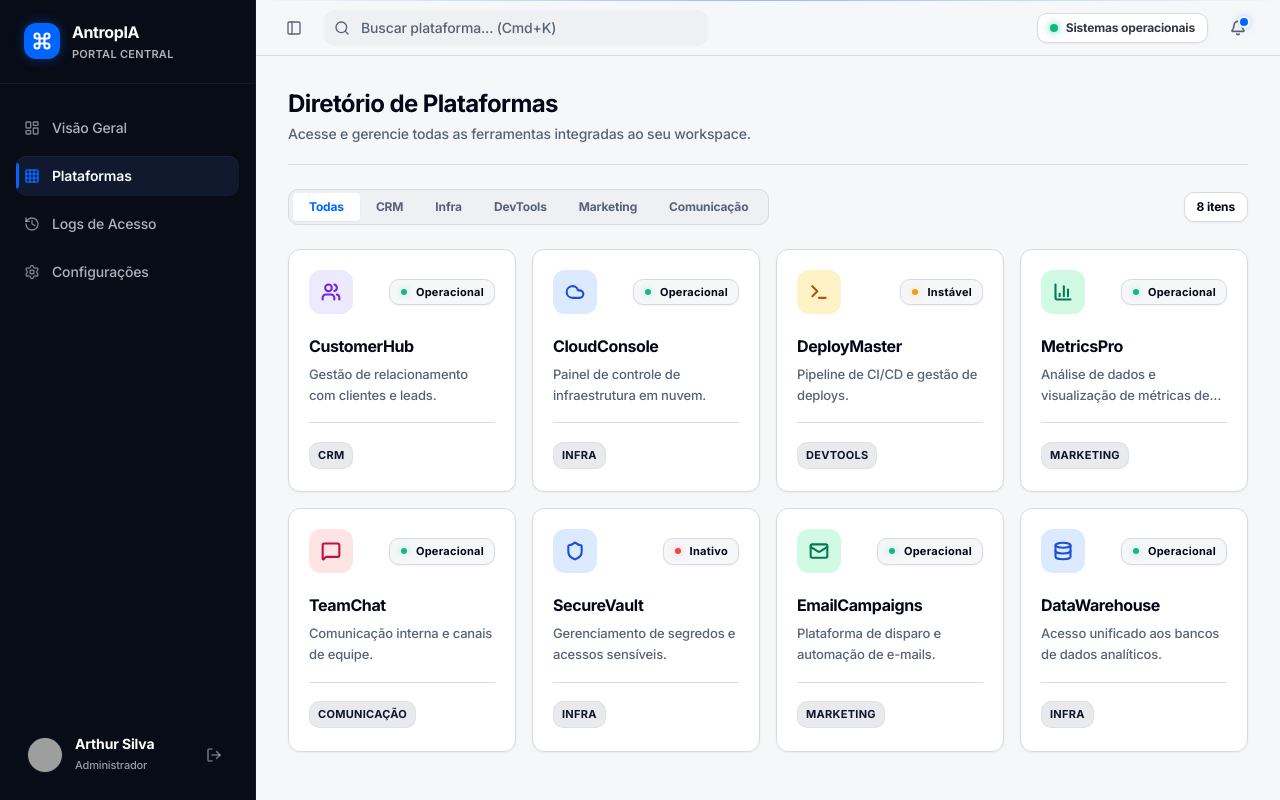
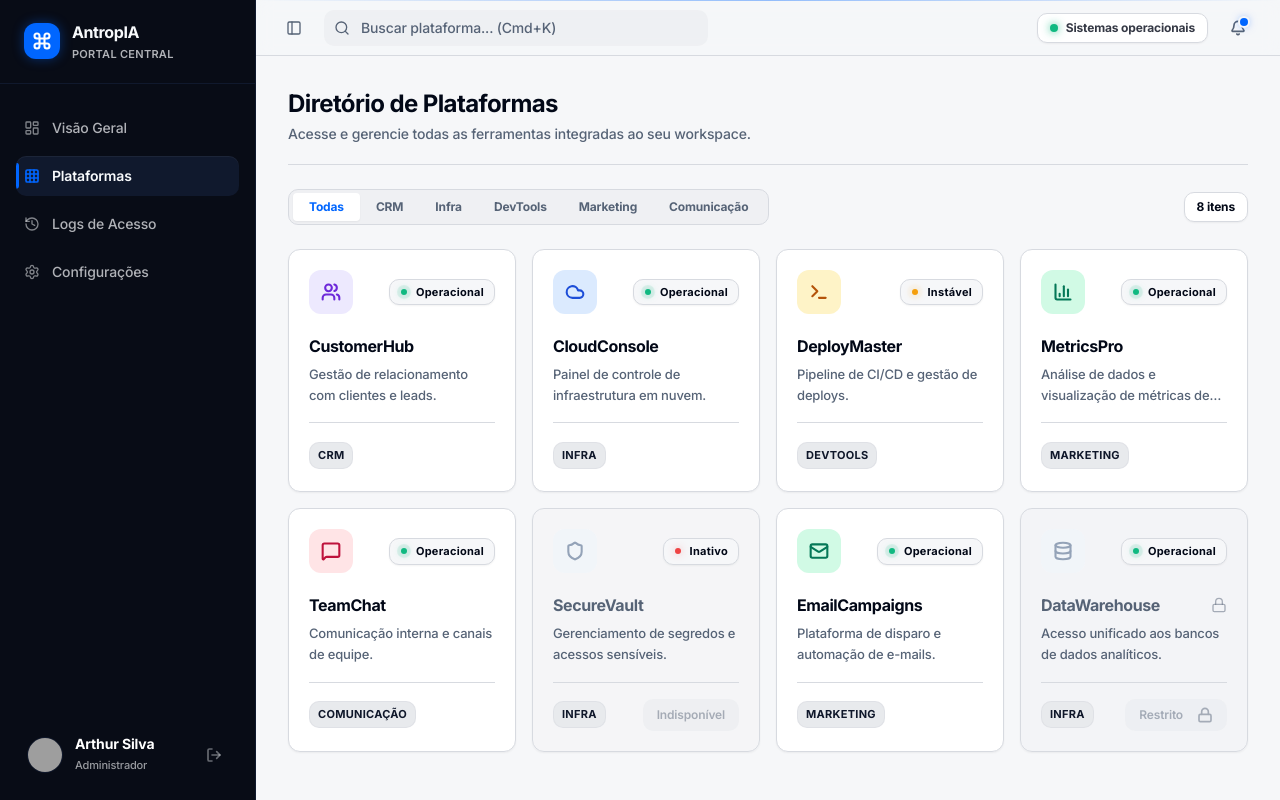
Before and after one commit to vitorbb1989/portal-de-acesso-central-9vhbl9ffx, a React (Vite) app: page /platforms in a window 1280 px wide. Built offline with nearby package versions, Linux system fonts and the light colour scheme; grey boxes are pictures that could not be loaded.

Commit message:
Refactor AntropIA Portal to modular architecture

```diff
--- a/src/components/AppSidebar.tsx
+++ b/src/components/AppSidebar.tsx
@@ -8,12 +8,15 @@ import {
   SidebarMenu,
   SidebarMenuItem,
   SidebarMenuButton,
+  SidebarMenuSkeleton,
 } from '@/components/ui/sidebar'
 import { Avatar, AvatarFallback, AvatarImage } from '@/components/ui/avatar'
 import { cn } from '@/lib/utils'
+import { useAppStore } from '@/stores/main'
 
 export function AppSidebar() {
   const location = useLocation()
+  const { isLoading } = useAppStore()
 
   const navItems = [
     { title: 'Visão Geral', url: '/', icon: LayoutDashboard },
@@ -42,7 +45,13 @@ export function AppSidebar() {
 
       <SidebarContent className="px-4 pt-6">
         <SidebarMenu>
-          {navItems.map((item) => {
+          {isLoading
+            ? Array.from({ length: 4 }).map((_, i) => (
+                <SidebarMenuItem key={i}>
+                  <SidebarMenuSkeleton showIcon className="h-10 mb-1 rounded-md" />
+                </SidebarMenuItem>
+              ))
+            : navItems.map((item) => {
                 const isActive = location.pathname === item.url
                 return (
                   <SidebarMenuItem key={item.title}>
--- /dev/null
+++ b/src/components/EmptyState.tsx
@@ -0,0 +1,13 @@
+import { Box } from 'lucide-react'
+
+export function EmptyState({ message = 'Nenhum resultado encontrado.' }: { message?: string }) {
+  return (
+    <div className="py-16 px-6 text-center bg-secondary/30 rounded-xl border border-dashed border-border flex flex-col items-center justify-center min-h-[300px] animate-fade-in">
+      <div className="h-12 w-12 rounded-full bg-secondary flex items-center justify-center mb-4">
+        <Box className="h-6 w-6 text-muted-foreground" />
+      </div>
+      <h3 className="text-lg font-bold tracking-tight text-foreground mb-1">Nada por aqui</h3>
+      <p className="text-sm font-medium text-muted-foreground max-w-sm">{message}</p>
+    </div>
+  )
+}
--- /dev/null
+++ b/src/components/ErrorState.tsx
@@ -0,0 +1,25 @@
+import { AlertTriangle, RefreshCcw } from 'lucide-react'
+import { Button } from '@/components/ui/button'
+
+export function ErrorState({ error, onRetry }: { error: string; onRetry?: () => void }) {
+  return (
+    <div className="py-16 px-6 text-center bg-destructive/5 rounded-xl border border-destructive/20 flex flex-col items-center justify-center min-h-[300px] animate-fade-in">
+      <div className="h-12 w-12 rounded-full bg-destructive/10 flex items-center justify-center mb-4">
+        <AlertTriangle className="h-6 w-6 text-destructive" />
+      </div>
+      <h3 className="text-lg font-bold tracking-tight text-destructive mb-1">
+        Erro ao carregar dados
+      </h3>
+      <p className="text-sm font-medium text-destructive/80 max-w-sm mb-6">{error}</p>
+      {onRetry && (
+        <Button
+          variant="outline"
+          className="border-destructive/30 text-destructive hover:bg-destructive/10 hover:text-destructive"
+          onClick={onRetry}
+        >
+          <RefreshCcw className="mr-2 h-4 w-4" /> Tentar Novamente
+        </Button>
+      )}
+    </div>
+  )
+}
--- a/src/components/PlatformCard.tsx
+++ b/src/components/PlatformCard.tsx
@@ -1,41 +1,44 @@
 import { useState } from 'react'
-import { Platform } from '@/lib/mock-data'
 import { Card, CardContent, CardHeader } from '@/components/ui/card'
 import { Button } from '@/components/ui/button'
-import { Loader2, ExternalLink } from 'lucide-react'
+import { Loader2, ExternalLink, Lock } from 'lucide-react'
 import { cn } from '@/lib/utils'
+import { StatusBadge } from './StatusBadge'
+import { PlatformStatus } from '@/lib/mock-data'
 
-interface PlatformCardProps {
-  platform: Platform
+export interface PlatformCardProps {
+  id: string
+  title: string
+  description: string
+  icon: any
+  status: PlatformStatus
+  category: string
+  accessLevel?: 'full' | 'restricted'
+  url?: string
   index?: number
 }
 
-export function PlatformCard({ platform, index = 0 }: PlatformCardProps) {
+export function PlatformCard({
+  id,
+  title,
+  description,
+  icon: Icon,
+  status,
+  category,
+  accessLevel = 'full',
+  url,
+  index = 0,
+}: PlatformCardProps) {
   const [isConnecting, setIsConnecting] = useState(false)
 
-  const statusConfig = {
-    online: {
-      color: 'bg-status-success',
-      glow: 'shadow-[0_0_8px_rgba(16,185,129,0.4)]',
-      label: 'Operacional',
-    },
-    warning: {
-      color: 'bg-status-warning',
-      glow: 'shadow-[0_0_8px_rgba(245,158,11,0.4)]',
-      label: 'Instável',
-    },
-    offline: {
-      color: 'bg-status-error',
-      glow: 'shadow-[0_0_8px_rgba(239,68,68,0.4)]',
-      label: 'Inativo',
-    },
-  }
+  const isRestricted = accessLevel === 'restricted'
+  const isOffline = status === 'offline'
 
-  const currentStatus = statusConfig[platform.status] || statusConfig.offline
-  const Icon = platform.icon
-
-  const getCategoryColor = (category: string) => {
-    switch (category) {
+  const getCategoryColor = (cat: string) => {
+    if (isRestricted || isOffline) {
+      return 'bg-slate-100 text-slate-400 group-hover:bg-slate-200 group-focus:bg-slate-200'
+    }
+    switch (cat) {
       case 'CRM':
         return 'bg-violet-100 text-violet-700 group-hover:bg-violet-200 group-focus:bg-violet-200'
       case 'Infra':
@@ -53,10 +56,11 @@ export function PlatformCard({ platform, index = 0 }: PlatformCardProps) {
 
   const handleAccess = (e: React.MouseEvent) => {
     e.preventDefault()
+    if (isRestricted || isOffline) return
     setIsConnecting(true)
     setTimeout(() => {
       setIsConnecting(false)
-      console.log(`Navigating to ${platform.url}`)
+      console.log(`Navigating to ${url}`)
     }, 800)
   }
 
@@ -69,15 +73,20 @@ export function PlatformCard({ platform, index = 0 }: PlatformCardProps) {
 
   return (
     <Card
-      tabIndex={0}
-      role="button"
+      tabIndex={isRestricted || isOffline ? -1 : 0}
+      role={isRestricted || isOffline ? 'article' : 'button'}
       onKeyDown={handleKeyDown}
       onClick={handleAccess}
       className={cn(
-        'group relative overflow-hidden transition-all duration-200 ease-out h-full flex flex-col animate-fade-in outline-none cursor-pointer',
+        'group relative overflow-hidden transition-all duration-200 ease-out h-full flex flex-col animate-fade-in outline-none',
         'bg-card border-border shadow-sm',
-        'hover:-translate-y-1 hover:border-primary/40 hover:shadow-[0_8px_24px_-12px_rgba(0,102,255,0.4)]',
-        'focus:ring-2 focus:ring-primary/20 focus:border-primary focus:bg-primary/[0.02]',
+        !isRestricted &&
+          !isOffline && [
+            'cursor-pointer hover:-translate-y-1 hover:border-primary/40 hover:shadow-[0_8px_24px_-12px_rgba(0,102,255,0.4)]',
+            'focus:ring-2 focus:ring-primary/20 focus:border-primary focus:bg-primary/[0.02]',
+          ],
+        isRestricted && 'opacity-80 bg-secondary/20',
+        isOffline && 'opacity-90 bg-secondary/10',
       )}
       style={{ animationDelay: `${index * 40}ms` }}
     >
@@ -85,66 +94,59 @@ export function PlatformCard({ platform, index = 0 }: PlatformCardProps) {
         <div
           className={cn(
             'h-11 w-11 rounded-xl flex items-center justify-center transition-colors duration-200',
-            getCategoryColor(platform.category),
+            getCategoryColor(category),
           )}
         >
           {Icon && <Icon className="h-5 w-5" strokeWidth={2.5} />}
         </div>
-        <div className="flex items-center gap-2 px-2.5 py-1 rounded-md bg-background border border-border shadow-sm">
-          <div className="relative flex h-2 w-2 items-center justify-center">
-            {platform.status !== 'offline' && (
-              <span
-                className={cn(
-                  'animate-ping absolute inline-flex h-full w-full rounded-full opacity-40',
-                  currentStatus.color,
-                )}
-                style={{ animationDuration: platform.status === 'warning' ? '3s' : '2s' }}
-              ></span>
-            )}
-            <span
-              className={cn(
-                'relative inline-flex h-1.5 w-1.5 rounded-full',
-                currentStatus.color,
-                currentStatus.glow,
-              )}
-            />
-          </div>
-          <span className="text-[11px] font-bold text-foreground tracking-wide">
-            {currentStatus.label}
-          </span>
-        </div>
+        <StatusBadge status={status} />
       </CardHeader>
 
       <CardContent className="p-5 pt-2 flex-grow flex flex-col">
-        <h3 className="font-bold text-base tracking-tight mb-1.5 text-foreground group-hover:text-primary group-focus:text-primary transition-colors duration-200">
-          {platform.name || 'Não identificado'}
-        </h3>
+        <div className="flex items-center justify-between mb-1.5">
+          <h3
+            className={cn(
+              'font-bold text-base tracking-tight transition-colors duration-200',
+              isRestricted || isOffline
+                ? 'text-muted-foreground'
+                : 'text-foreground group-hover:text-primary group-focus:text-primary',
+            )}
+          >
+            {title || 'Não identificado'}
+          </h3>
+          {isRestricted && <Lock className="h-4 w-4 text-muted-foreground/50" />}
+        </div>
         <p className="text-[13px] text-muted-foreground leading-relaxed line-clamp-2 mb-4 flex-grow font-medium">
-          {platform.description || 'Sem descrição.'}
+          {description || 'Sem descrição.'}
         </p>
 
         <div className="pt-4 border-t border-border flex items-center justify-between mt-auto transition-colors duration-200">
           <span className="text-[11px] font-bold tracking-wide uppercase px-2 py-1 rounded-md bg-secondary text-secondary-foreground border border-border/50">
-            {platform.category || 'Geral'}
+            {category || 'Geral'}
           </span>
           <Button
             size="sm"
             tabIndex={-1}
+            disabled={isRestricted || isOffline || isConnecting}
             className={cn(
-              'h-8 px-3.5 text-xs font-semibold bg-primary/10 text-primary shadow-none',
-              'opacity-0 translate-y-2',
-              'group-hover:opacity-100 group-hover:translate-y-0 hover:bg-primary hover:text-white',
-              'group-focus:opacity-100 group-focus:translate-y-0',
-              'transition-all duration-200 ease-out',
+              'h-8 px-3.5 text-xs font-semibold shadow-none transition-all duration-200 ease-out',
+              isRestricted || isOffline
+                ? 'bg-secondary text-muted-foreground opacity-100'
+                : 'bg-primary/10 text-primary opacity-0 translate-y-2 group-hover:opacity-100 group-hover:translate-y-0 group-focus:opacity-100 group-focus:translate-y-0 hover:bg-primary hover:text-white',
             )}
             onClick={(e) => {
               e.stopPropagation()
               handleAccess(e)
             }}
-            disabled={isConnecting}
           >
             {isConnecting ? (
               <Loader2 className="h-3.5 w-3.5 animate-spin" />
+            ) : isRestricted ? (
+              <>
+                Restrito <Lock className="ml-1.5 h-3 w-3" strokeWidth={2.5} />
+              </>
+            ) : isOffline ? (
+              'Indisponível'
             ) : (
               <>
                 Acessar <ExternalLink className="ml-1.5 h-3.5 w-3.5" strokeWidth={2.5} />
--- /dev/null
+++ b/src/components/PlatformCardSkeleton.tsx
@@ -0,0 +1,26 @@
+import { Card, CardContent, CardHeader } from '@/components/ui/card'
+import { Skeleton } from '@/components/ui/skeleton'
+import { cn } from '@/lib/utils'
+
+export function PlatformCardSkeleton({ index = 0 }: { index?: number }) {
+  return (
+    <Card
+      className={cn('h-full flex flex-col bg-card border-border shadow-sm animate-fade-in')}
+      style={{ animationDelay: `${index * 40}ms` }}
+    >
+      <CardHeader className="p-5 pb-3 flex flex-row items-center justify-between space-y-0">
+        <Skeleton className="h-11 w-11 rounded-xl" />
+        <Skeleton className="h-6 w-24 rounded-md" />
+      </CardHeader>
+      <CardContent className="p-5 pt-2 flex-grow flex flex-col">
+        <Skeleton className="h-5 w-3/4 mb-2.5" />
+        <Skeleton className="h-3.5 w-full mb-1.5" />
+        <Skeleton className="h-3.5 w-4/5 mb-4 flex-grow" />
+        <div className="pt-4 border-t border-border flex items-center justify-between mt-auto">
+          <Skeleton className="h-6 w-16 rounded-md" />
+          <Skeleton className="h-8 w-24 rounded-md" />
+        </div>
+      </CardContent>
+    </Card>
+  )
+}
--- /dev/null
+++ b/src/components/StatusBadge.tsx
@@ -0,0 +1,60 @@
+import { cn } from '@/lib/utils'
+import { PlatformStatus } from '@/lib/mock-data'
+
+export interface StatusBadgeProps {
+  status: PlatformStatus
+  className?: string
+}
+
+export function StatusBadge({ status, className }: StatusBadgeProps) {
+  const statusConfig = {
+    online: {
+      color: 'bg-status-success',
+      glow: 'shadow-[0_0_8px_rgba(16,185,129,0.4)]',
+      label: 'Operacional',
+    },
+    warning: {
+      color: 'bg-status-warning',
+      glow: 'shadow-[0_0_8px_rgba(245,158,11,0.4)]',
+      label: 'Instável',
+    },
+    offline: {
+      color: 'bg-status-error',
+      glow: 'shadow-[0_0_8px_rgba(239,68,68,0.4)]',
+      label: 'Inativo',
+    },
+  }
+
+  const currentStatus = statusConfig[status] || statusConfig.offline
+
+  return (
+    <div
+      className={cn(
+        'flex items-center gap-2 px-2.5 py-1 rounded-md bg-background border border-border shadow-sm',
+        className,
+      )}
+    >
+      <div className="relative flex h-2 w-2 items-center justify-center">
+        {status !== 'offline' && (
+          <span
+            className={cn(
+              'animate-ping absolute inline-flex h-full w-full rounded-full opacity-40',
+              currentStatus.color,
+            )}
+            style={{ animationDuration: status === 'warning' ? '3s' : '2s' }}
+          ></span>
+        )}
+        <span
+          className={cn(
+            'relative inline-flex h-1.5 w-1.5 rounded-full',
+            currentStatus.color,
+            currentStatus.glow,
+          )}
+        />
+      </div>
+      <span className="text-[11px] font-bold text-foreground tracking-wide">
+        {currentStatus.label}
+      </span>
+    </div>
+  )
+}
--- a/src/pages/Index.tsx
+++ b/src/pages/Index.tsx
@@ -1,13 +1,63 @@
 import { useAppStore } from '@/stores/main'
 import { PlatformCard } from '@/components/PlatformCard'
+import { PlatformCardSkeleton } from '@/components/PlatformCardSkeleton'
+import { EmptyState } from '@/components/EmptyState'
+import { ErrorState } from '@/components/ErrorState'
 import { ArrowRight, Clock, Plus } from 'lucide-react'
 import { Button } from '@/components/ui/button'
 import { Link } from 'react-router-dom'
 
 const Index = () => {
-  const { platforms, searchQuery } = useAppStore()
+  const { platforms, searchQuery, isLoading, error, retryFetch } = useAppStore()
 
   const displayedPlatforms = searchQuery ? platforms : platforms.slice(0, 4)
+
+  const renderGrid = () => {
+    if (isLoading) {
+      return (
+        <div className="grid grid-cols-1 md:grid-cols-2 lg:grid-cols-3 xl:grid-cols-4 gap-4">
+          {Array.from({ length: 4 }).map((_, idx) => (
+            <PlatformCardSkeleton key={idx} index={idx} />
+          ))}
+        </div>
+      )
+    }
+
+    if (error) {
+      return <ErrorState error={error} onRetry={retryFetch} />
+    }
+
+    if (displayedPlatforms.length === 0) {
+      return (
+        <EmptyState
+          message={
+            searchQuery
+              ? `Nenhum resultado para "${searchQuery}"`
+              : 'Nenhum módulo atribuído ao seu tenant.'
+          }
+        />
+      )
+    }
+
+    return (
+      <div className="grid grid-cols-1 md:grid-cols-2 lg:grid-cols-3 xl:grid-cols-4 gap-4">
+        {displayedPlatforms.map((platform, index) => (
+          <PlatformCard
+            key={platform.id}
+            id={platform.id}
+            title={platform.name}
+            description={platform.description}
+            icon={platform.icon}
+            status={platform.status}
+            category={platform.category}
+            accessLevel={platform.hasAccess === false ? 'restricted' : 'full'}
+            url={platform.url}
+            index={index}
+          />
+        ))}
+      </div>
+    )
+  }
 
   return (
     <div className="space-y-8 animate-fade-in">
@@ -50,7 +100,7 @@ const Index = () => {
         </Button>
       </section>
 
-      {!searchQuery && (
+      {!searchQuery && !isLoading && !error && platforms.length > 0 && (
         <section className="flex flex-col sm:flex-row items-start sm:items-center gap-4 sm:gap-6 px-5 py-4 rounded-xl border border-border bg-card shadow-sm relative overflow-hidden">
           <div className="absolute left-0 top-0 bottom-0 w-[3px] bg-status-success" />
 
@@ -89,7 +139,7 @@ const Index = () => {
           <h2 className="text-lg font-bold tracking-tight">
             {searchQuery ? 'Resultados da Busca' : 'Acesso Rápido'}
           </h2>
-          {!searchQuery && (
+          {!searchQuery && !isLoading && !error && platforms.length > 0 && (
             <Button
               variant="ghost"
               asChild
@@ -106,19 +156,7 @@ const Index = () => {
           )}
         </div>
 
-        {displayedPlatforms.length > 0 ? (
-          <div className="grid grid-cols-1 md:grid-cols-2 lg:grid-cols-3 xl:grid-cols-4 gap-4">
-            {displayedPlatforms.map((platform, index) => (
-              <PlatformCard key={platform.id} platform={platform} index={index} />
-            ))}
-          </div>
-        ) : (
-          <div className="py-12 text-center bg-secondary/30 rounded-xl border border-dashed border-border">
-            <p className="text-sm font-medium text-muted-foreground">
-              Nenhum resultado para "{searchQuery}"
-            </p>
-          </div>
-        )}
+        {renderGrid()}
       </section>
     </div>
   )
--- a/src/pages/Platforms.tsx
+++ b/src/pages/Platforms.tsx
@@ -1,16 +1,66 @@
 import { useState } from 'react'
 import { useAppStore } from '@/stores/main'
 import { PlatformCard } from '@/components/PlatformCard'
+import { PlatformCardSkeleton } from '@/components/PlatformCardSkeleton'
+import { EmptyState } from '@/components/EmptyState'
+import { ErrorState } from '@/components/ErrorState'
 import { Tabs, TabsList, TabsTrigger } from '@/components/ui/tabs'
 
 const Platforms = () => {
-  const { platforms } = useAppStore()
+  const { platforms, isLoading, error, retryFetch } = useAppStore()
   const [activeTab, setActiveTab] = useState<string>('all')
 
   const categories = Array.from(new Set(platforms.map((p) => p.category)))
 
   const filteredPlatforms =
     activeTab === 'all' ? platforms : platforms.filter((p) => p.category === activeTab)
+
+  const renderContent = () => {
+    if (isLoading) {
+      return (
+        <div className="grid grid-cols-1 md:grid-cols-2 lg:grid-cols-3 xl:grid-cols-4 gap-4 mt-6">
+          {Array.from({ length: 8 }).map((_, idx) => (
+            <PlatformCardSkeleton key={idx} index={idx} />
+          ))}
+        </div>
+      )
+    }
+
+    if (error) {
+      return (
+        <div className="mt-6">
+          <ErrorState error={error} onRetry={retryFetch} />
+        </div>
+      )
+    }
+
+    if (filteredPlatforms.length === 0) {
+      return (
+        <div className="mt-6">
+          <EmptyState message="Nenhuma plataforma encontrada nesta visualização." />
+        </div>
+      )
+    }
+
+    return (
+      <div className="grid grid-cols-1 md:grid-cols-2 lg:grid-cols-3 xl:grid-cols-4 gap-4 mt-6">
+        {filteredPlatforms.map((platform, index) => (
+          <PlatformCard
+            key={platform.id}
+            id={platform.id}
+            title={platform.name}
+            description={platform.description}
+            icon={platform.icon}
+            status={platform.status}
+            category={platform.category}
+            accessLevel={platform.hasAccess === false ? 'restricted' : 'full'}
+            url={platform.url}
+            index={index}
+          />
+        ))}
+      </div>
+    )
+  }
 
   return (
     <div className="space-y-6 animate-fade-in">
@@ -47,23 +97,12 @@ const Platforms = () => {
           </TabsList>
         </Tabs>
         <span className="text-xs text-foreground font-bold bg-card px-3 py-1.5 rounded-md border border-border shadow-sm">
-          {filteredPlatforms.length} {filteredPlatforms.length === 1 ? 'item' : 'itens'}
+          {isLoading ? '-' : filteredPlatforms.length}{' '}
+          {filteredPlatforms.length === 1 ? 'item' : 'itens'}
         </span>
       </div>
 
-      {filteredPlatforms.length > 0 ? (
-        <div className="grid grid-cols-1 md:grid-cols-2 lg:grid-cols-3 xl:grid-cols-4 gap-4">
-          {filteredPlatforms.map((platform, index) => (
-            <PlatformCard key={platform.id} platform={platform} index={index} />
-          ))}
-        </div>
-      ) : (
-        <div className="py-16 text-center bg-secondary/30 rounded-xl border border-dashed border-border">
-          <p className="text-sm font-medium text-muted-foreground">
-            Nenhuma plataforma encontrada nesta visualização.
-          </p>
-        </div>
-      )}
+      {renderContent()}
     </div>
   )
 }
--- a/src/stores/main.ts
+++ b/src/stores/main.ts
@@ -2,12 +2,35 @@ import { useState, useCallback, useEffect } from 'react'
 import { mockPlatforms, mockLogs, Platform, AccessLog } from '@/lib/mock-data'
 
 let globalSearchQuery = ''
-let globalPlatforms = [...mockPlatforms]
-let globalLogs = [...mockLogs]
+let globalPlatforms: Platform[] = []
+let globalLogs: AccessLog[] = []
+let globalIsLoading = true
+let globalError: string | null = null
 let listeners: Array<() => void> = []
+
+let initialized = false
 
 function notifyListeners() {
   listeners.forEach((listener) => listener())
+}
+
+function initData() {
+  globalIsLoading = true
+  globalError = null
+  notifyListeners()
+
+  setTimeout(() => {
+    // Simulating API integration loading delay
+    globalPlatforms = [...mockPlatforms]
+    globalLogs = [...mockLogs]
+    globalIsLoading = false
+    notifyListeners()
+  }, 1000)
+}
+
+if (!initialized) {
+  initialized = true
+  initData()
 }
 
 export const useAppStore = () => {
@@ -31,6 +54,10 @@ export const useAppStore = () => {
     notifyListeners()
   }, [])
 
+  const retryFetch = useCallback(() => {
+    initData()
+  }, [])
+
   const filteredPlatforms = globalPlatforms.filter(
     (p) =>
       p.name.toLowerCase().includes(globalSearchQuery.toLowerCase()) ||
@@ -45,5 +72,8 @@ export const useAppStore = () => {
     allPlatforms: globalPlatforms,
     logs: globalLogs,
     addPlatform,
+    isLoading: globalIsLoading,
+    error: globalError,
+    retryFetch,
   }
 }
```
Also changed, not shown: src/lib/mock-data.ts (+16 -0 lines), src/pages/AddPlatform.tsx (+12 -1 lines), .skip.config.json. Lines whose indentation alone changed are shown as unchanged.
